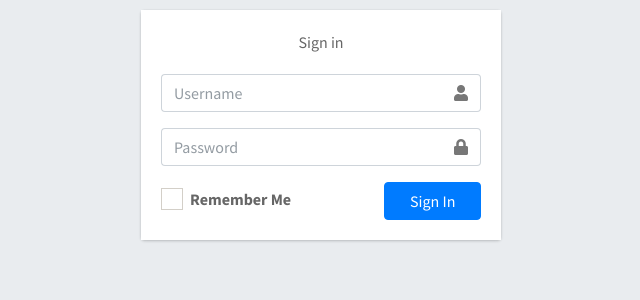
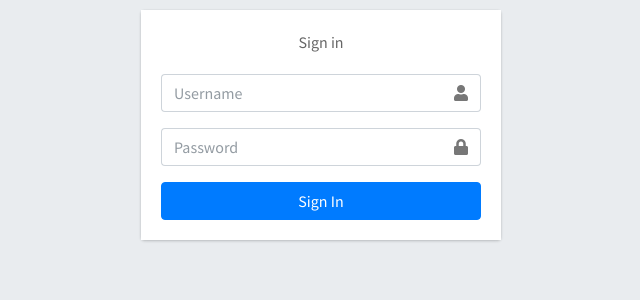
Before and after one commit to prem-credsoft/student-attendance-management, a PHP site: page / in a window 1280 px wide. Shown: the part 322-622 px from the top of the page, without its empty margins (319-959 px from the left). Run offline with PHP 8.4, Linux system fonts and the light colour scheme; some libraries are stand-ins or nearby versions.

Commit message:
new update

```diff
--- a/footer.php
+++ b/footer.php
@@ -1,6 +1,6 @@
 </div>
   <!-- /.content-wrapper -->
-<footer class="main-footer">
+<footer class="main-footer d-none">
     <strong>Copyright &copy; 2024 <a href="https://ravalenglishinstitute.com/" target="_blank">Raval English Institute</a></strong>
     All rights reserved.
     <div class="float-right d-none d-sm-inline-block">
--- a/index.php
+++ b/index.php
@@ -48,16 +48,16 @@ include('function.php'); // Include the common functions
           </div>
         </div>
         <div class="row">
-          <div class="col-8">
+          <!-- <div class="col-8">
             <div class="icheck-primary">
               <input type="checkbox" id="remember">
               <label for="remember">
                 Remember Me
               </label>
             </div>
-          </div>
+          </div> -->
           <!-- /.col -->
-          <div class="col-4">
+          <div class="col-12">
             <button type="submit" id="loginBtn" class="btn btn-primary btn-block">Sign In</button>
           </div>
           <!-- /.col -->
```
Also changed, not shown: Leavefront2.php (renamed from Leavefront.php).
